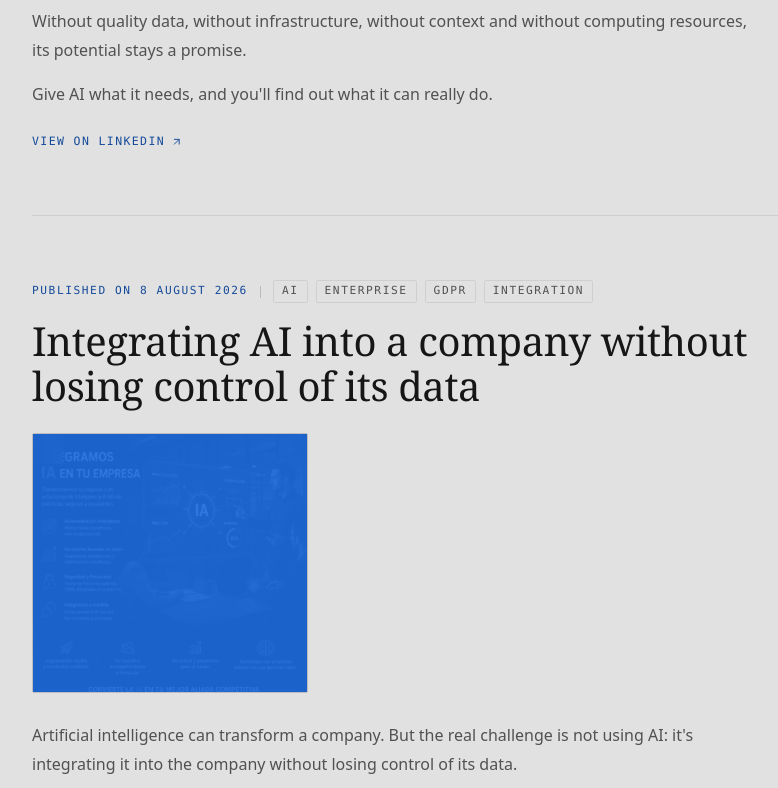
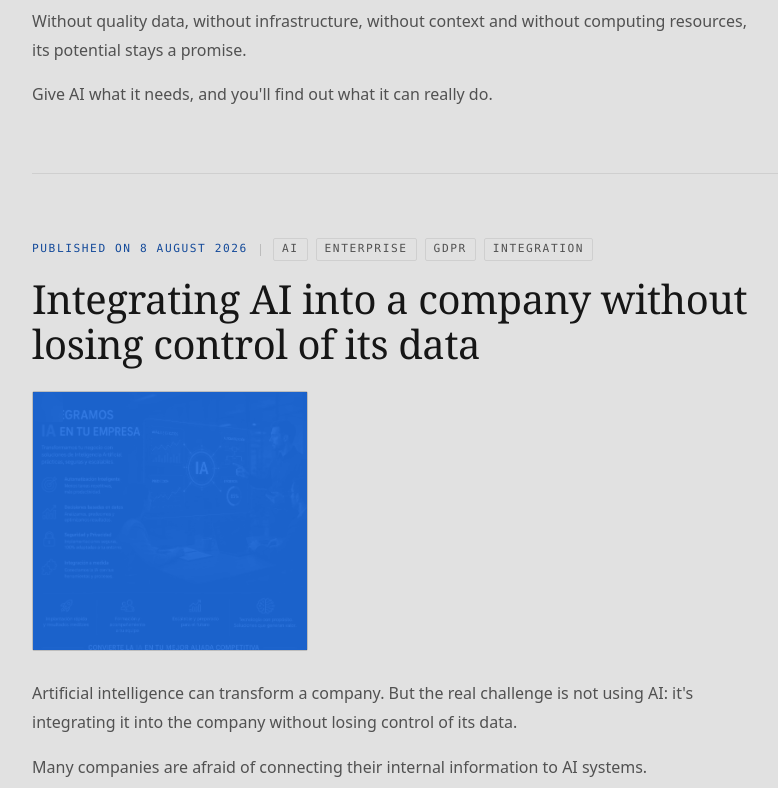
Before and after one commit to Celtico/cv, a Next.js app: page /blog in a window 1280 px wide. Shown: the part 860-1648 px from the top of the page, without its empty margins (48-826 px from the left). Built offline with nearby package versions, Linux system fonts and the light colour scheme.

Commit message:
Treu l'enllaç genèric a LinkedIn dels posts del blog
Co-Authored-By: Claude Fable 5 <noreply@anthropic.com>

```diff
--- a/app/blog/BlogClient.tsx
+++ b/app/blog/BlogClient.tsx
@@ -5,21 +5,18 @@ import {
   Container,
   Flex,
   Heading,
-  Icon,
   Image,
-  Link,
   SimpleGrid,
   Text,
   VStack,
   Wrap,
   WrapItem,
 } from "@chakra-ui/react";
-import { FiArrowUpRight } from "react-icons/fi";
 import { Nav } from "../components/Nav";
 import { Contact } from "../components/Contact";
 import { Reveal } from "../components/Reveal";
 import { useLang, useT } from "../i18n";
-import { blogPosts, LINKEDIN_ACTIVITY, type BlogPost } from "./posts";
+import { blogPosts, type BlogPost } from "./posts";
 
 function formatDate(iso: string, lang: string) {
   return new Date(`${iso}T12:00:00`).toLocaleDateString(
@@ -142,23 +139,6 @@ function Post({ post, index }: { post: BlogPost; index: number }) {
         ))}
       </VStack>
 
-      <Link
-        href={LINKEDIN_ACTIVITY}
-        isExternal
-        display="inline-flex"
-        alignItems="center"
-        gap={1.5}
-        mt={6}
-        className="tnum"
-        fontSize="0.72rem"
-        letterSpacing="0.12em"
-        textTransform="uppercase"
-        color="accent.fg"
-        _hover={{ textDecoration: "none", color: "fg" }}
-      >
-        {t.blog.source}
-        <Icon as={FiArrowUpRight} />
-      </Link>
     </Box>
   );
 }
```
